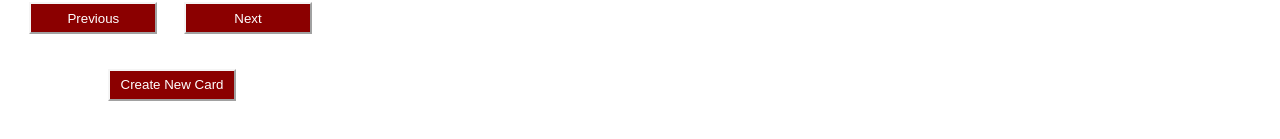
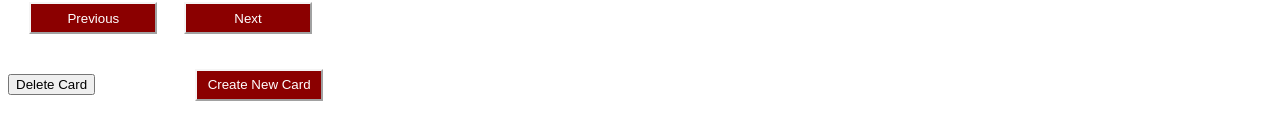
Before and after one commit to GriffithT16/FlashCards, a React (Create React App) app: page / in a window 1280 px wide. Shown: the part 473-612 px from the top of the page. Built offline with nearby package versions, Linux system fonts and the light colour scheme; no server answers.

Commit message:
Delete Card is working, it deletes a card but still working on how to get it to delete the correct card

```diff
--- a/src/App.js
+++ b/src/App.js
@@ -40,7 +40,10 @@ function App() {
               collections={collections}
               selectedCollection={selectedCollection}
             />
-            {/* <DeleteCard selectedCollection={selectedCollection} collections={collections} /> */}
+            <DeleteCard
+              selectedCollection={selectedCollection}
+              collections={collections}
+            />
             <button
               style={{
                 margin: "1em",
--- a/src/Components/Card/DeleteCard.jsx
+++ b/src/Components/Card/DeleteCard.jsx
@@ -15,7 +15,7 @@ const DeleteCard = (props) => {
         }
 
 
-
+//This deleted the second card of the first collection. I must have props.cards.id wrong.
 
 
 
```
